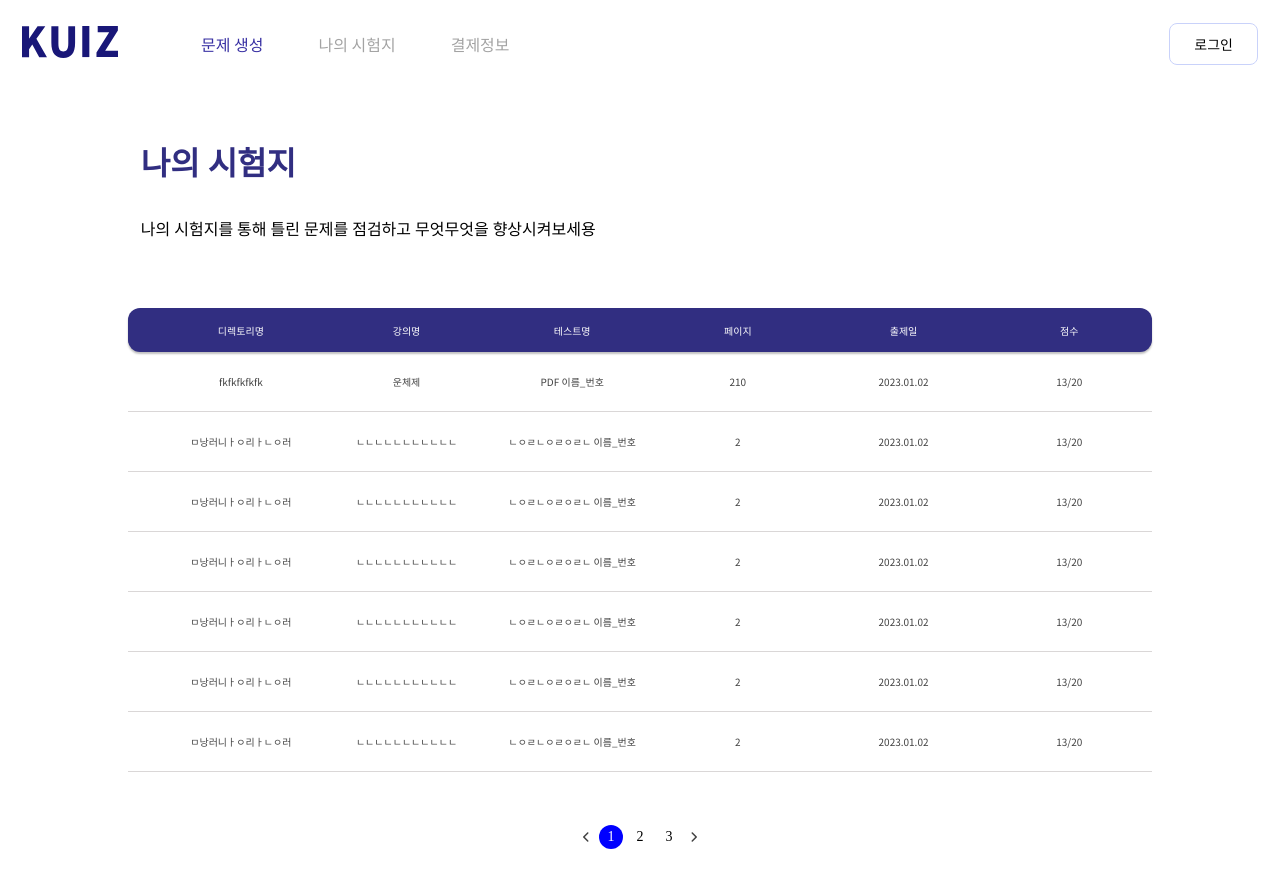
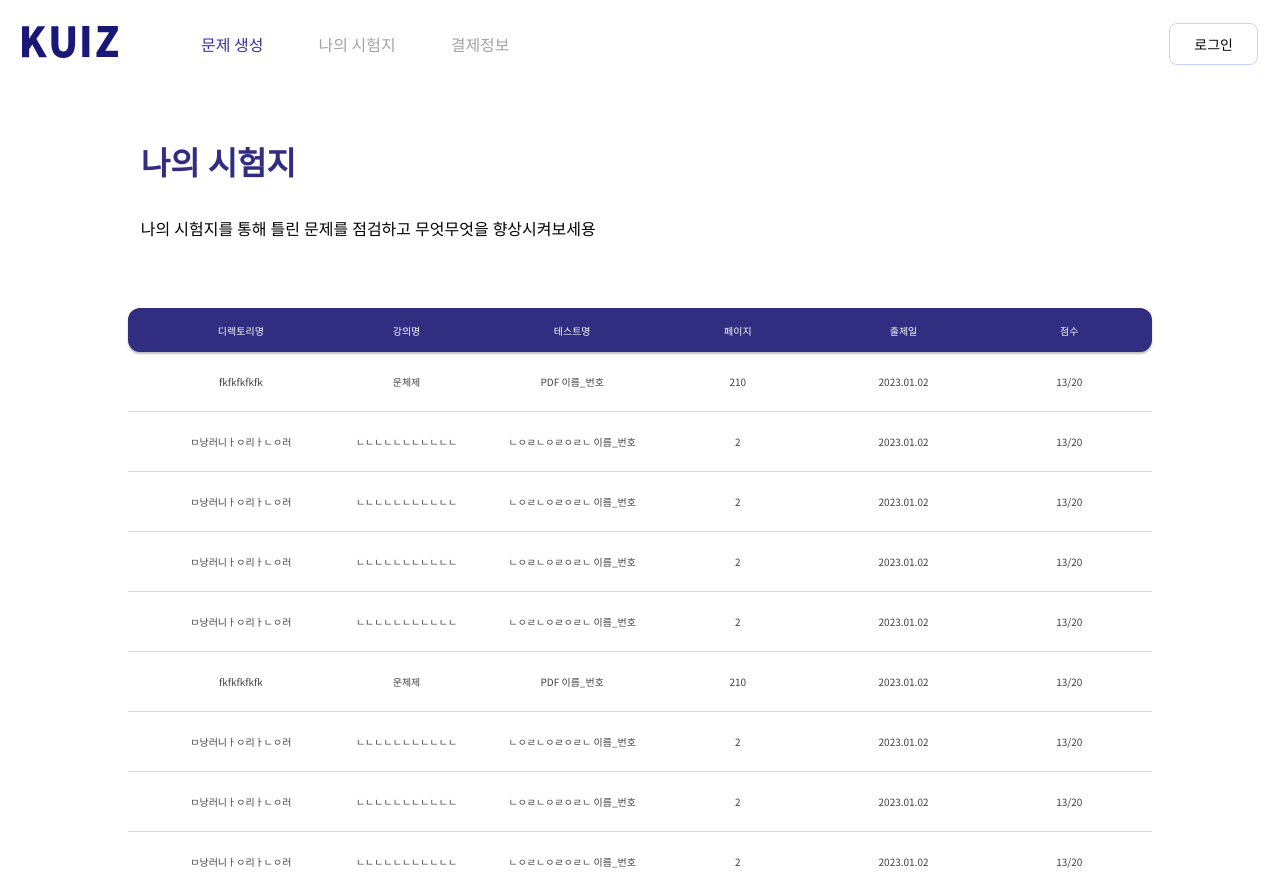
Before and after one commit to kuiz-project/minhoFront, a React (Create React App) app: page /mytest in a window 1280 px wide. Built offline with nearby package versions, Linux system fonts and the light colour scheme.

Commit message:
[Modify] 나의 시험지 페이지 footer 새로 만들고 PDF 선택 시 버튼 렌더링 변화

```diff
--- a/src/pages/Mytest/Mytest.js
+++ b/src/pages/Mytest/Mytest.js
@@ -2,6 +2,7 @@ import React, { useState } from "react";
 import left from "../../assets/images/left.svg";
 import right from "../../assets/images/right.svg";
 import resultbutton from "../../assets/images/resultbutton.svg";
+import nresultbutton from "../../assets/images/button_nactive.svg";
 import * as S from "./styles/index";
 
 const Mytest = () => {
@@ -18,6 +19,46 @@ const Mytest = () => {
   };
 
   const testData = [
+    {
+      b1: "fkfkfkfkfk",
+      b2: "운체제",
+      b3: "PDF 이름_번호",
+      b4: "210",
+      b5: "2023.01.02",
+      b6: "13/20",
+    },
+    {
+      b1: "ㅁ낭러니ㅏㅇ리ㅏㄴㅇ러",
+      b2: "ㄴㄴㄴㄴㄴㄴㄴㄴㄴㄴㄴ",
+      b3: "ㄴㅇㄹㄴㅇㄹㅇㄹㄴ 이름_번호",
+      b4: "2",
+      b5: "2023.01.02",
+      b6: "13/20",
+    },
+    {
+      b1: "ㅁ낭러니ㅏㅇ리ㅏㄴㅇ러",
+      b2: "ㄴㄴㄴㄴㄴㄴㄴㄴㄴㄴㄴ",
+      b3: "ㄴㅇㄹㄴㅇㄹㅇㄹㄴ 이름_번호",
+      b4: "2",
+      b5: "2023.01.02",
+      b6: "13/20",
+    },
+    {
+      b1: "ㅁ낭러니ㅏㅇ리ㅏㄴㅇ러",
+      b2: "ㄴㄴㄴㄴㄴㄴㄴㄴㄴㄴㄴ",
+      b3: "ㄴㅇㄹㄴㅇㄹㅇㄹㄴ 이름_번호",
+      b4: "2",
+      b5: "2023.01.02",
+      b6: "13/20",
+    },
+    {
+      b1: "ㅁ낭러니ㅏㅇ리ㅏㄴㅇ러",
+      b2: "ㄴㄴㄴㄴㄴㄴㄴㄴㄴㄴㄴ",
+      b3: "ㄴㅇㄹㄴㅇㄹㅇㄹㄴ 이름_번호",
+      b4: "2",
+      b5: "2023.01.02",
+      b6: "13/20",
+    },
     {
       b1: "fkfkfkfkfk",
       b2: "운체제",
@@ -293,22 +334,16 @@ const Mytest = () => {
             />
           </div>
         </div>
+
       </div>
-      <div className="mytest_right"></div>
-      <footer>
-        <img
-          src={resultbutton}
-          alt="결과 버튼"
-          className="resbutton"
-          onClick={() => {
-            if (selected === null) {
-              alert("PDF 선택하셔야죠 인간?");
-            } else {
-              alert(`${selected + 1}번째 PDF를 누르셨네요!!`);
-            }
-          }}
-        />
-      </footer>
+      <div className="mytest_footer">
+      {selected==0 || selected ? (
+    <img src={resultbutton} alt="Result Button" className="resbutton" onClick={()=>{alert(`${selected+1}번째 PDF를 클릭했음`)}}/>
+  ) : (
+      <img src={nresultbutton} alt="Not Active Result Button" className="nresbutton"/>
+
+  )}
+      </div>
     </S.MytestWrapper>
   );
 };
--- a/src/pages/Mytest/styles/index.js
+++ b/src/pages/Mytest/styles/index.js
@@ -20,6 +20,7 @@ scrollbar-width: none;  /* Firefox에서 스크롤바를 숨김 */
       flex-direction: column;
       justify-content:center;
       align-items:center;
+
     }
 
     .left_header {
@@ -27,6 +28,7 @@ scrollbar-width: none;  /* Firefox에서 스크롤바를 숨김 */
       padding-left:11%;
       display: flex;
       flex-direction: column;
+
     }
 
     .left_header_top {
@@ -50,7 +52,7 @@ scrollbar-width: none;  /* Firefox에서 스크롤바를 숨김 */
 
     .left_body {
       width: 80%;
-    height: 100%;
+      height: 80%;
       display: flex;
       flex-direction: column;
 
@@ -77,6 +79,7 @@ scrollbar-width: none;  /* Firefox에서 스크롤바를 숨김 */
     .left_body_body {
       display: flex;
       flex-direction: column;
+
     }
 
     .left_body_contents {
@@ -93,6 +96,7 @@ scrollbar-width: none;  /* Firefox에서 스크롤바를 숨김 */
       border-bottom: 1px solid #dad7d7;
       align-items: center;
       cursor: pointer;
+
     }
 
     .h1,
@@ -130,11 +134,12 @@ scrollbar-width: none;  /* Firefox에서 스크롤바를 숨김 */
     }
     .left_body_footer {
       margin-top: 50px;
-    margin-bottom: 220px;
+      margin-bottom: 81px;
       display: flex;
       flex-direction: row;
       justify-content: center;
       align-items: center;
+
     }
     .resbutton {
       display: flex;
@@ -142,6 +147,13 @@ scrollbar-width: none;  /* Firefox에서 스크롤바를 숨김 */
       margin-left: auto;
       margin-right: 20px;
       cursor: pointer;
+    }
+    .nresbutton {
+      display: flex;
+      flex-direction: row;
+      margin-left: auto;
+      margin-right: 20px;
+      cursor: default;
     }
     .left_body_footer_lists {
       margin-left: 10px;
@@ -171,6 +183,19 @@ scrollbar-width: none;  /* Firefox에서 스크롤바를 숨김 */
     .button {
       margin-top: 3px;
       cursor: pointer;
+    }
+
+    .mytest_footer{
+      width:100%;
+      height:92px;
+      bottom:0;
+      padding-top:22px;
+      margin-bottom:92px;
+      border-top: 1px solid #E1E1E1;
+background: #FFF;
+
+/* header */
+box-shadow: 0px 4px 4px 0px rgba(0, 0, 0, 0.10);
     }
     @media (max-width: 768px) {
       // 768px 이하일 때 적용할 스타일을 여기에 작성
@@ -206,8 +231,6 @@ scrollbar-width: none;  /* Firefox에서 스크롤바를 숨김 */
         align-items: center;
         cursor: pointer;
       }
-    .left_body_footer{
-      display:none;
-    }
+
     }
   `;
```
Also changed, not shown: src/assets/images/button_nactive.svg (added). Lines whose indentation alone changed are shown as unchanged.
